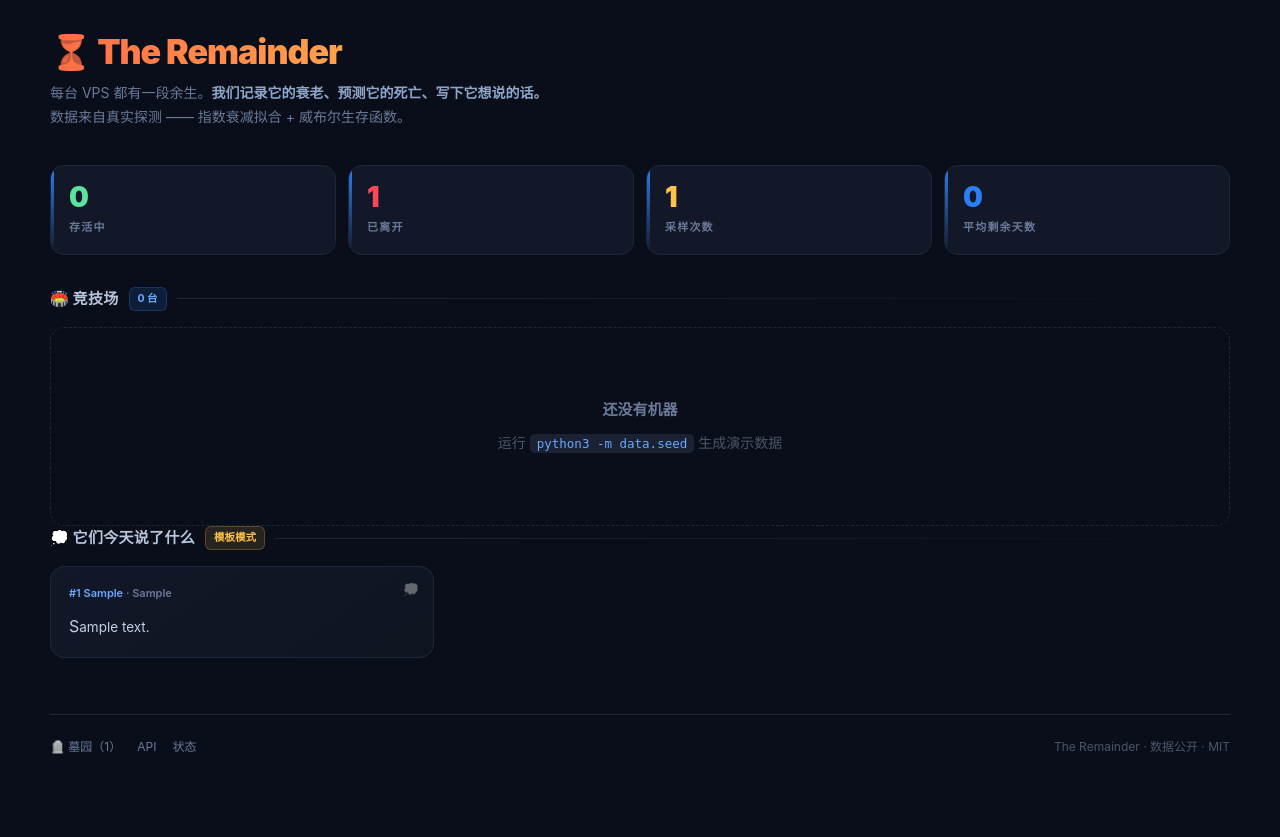
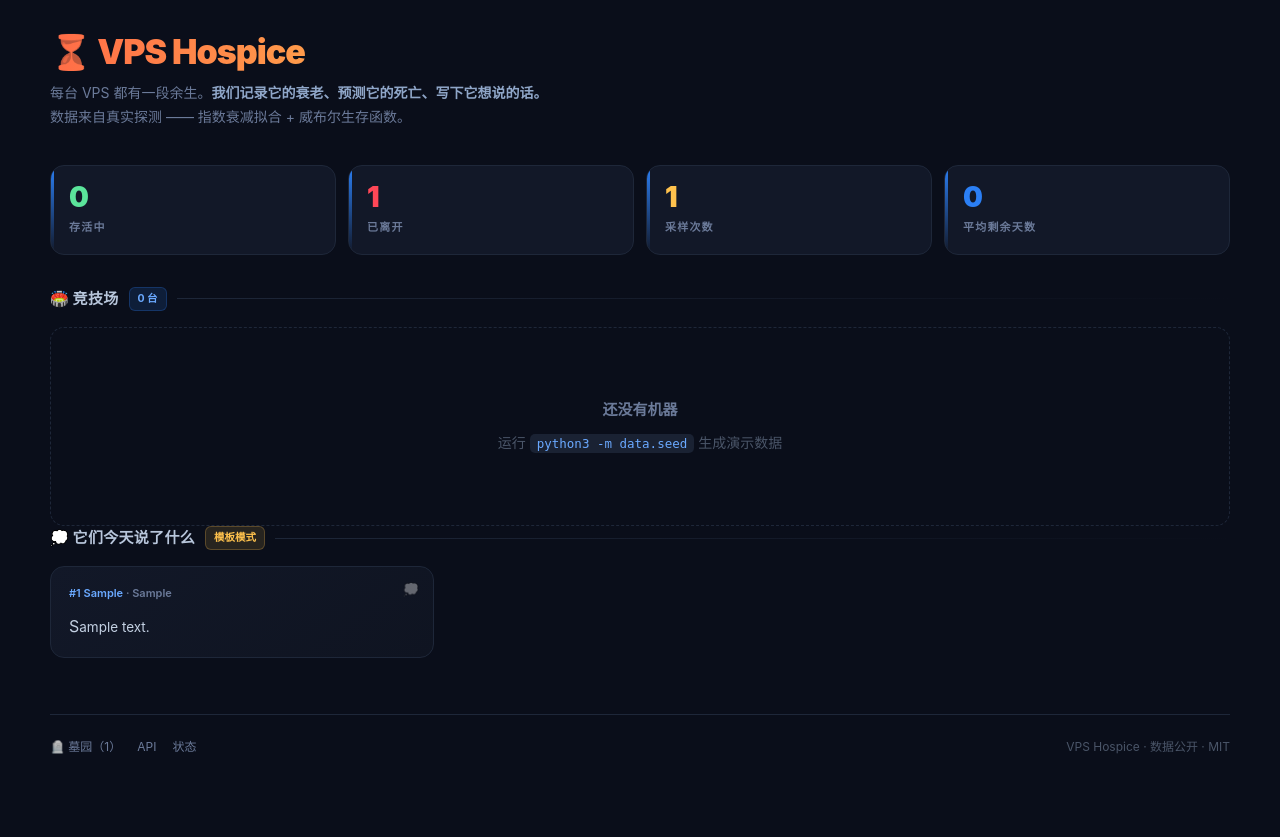
Before and after one commit to 336888/-vps-hospice, a FastAPI app: page / in a window 1280 px wide. Run offline with FastAPI, Linux system fonts and the light colour scheme; tables that the repository leaves empty hold one stand-in row (values such as "Sample post").

Commit message:
refactor: 项目改名为 VPS Hospice
- The Remainder → VPS Hospice
- the-remainder → vps-hospice
- REMAINDER_* → HOSPICE_*（环境变量前缀）
- remainder.db → hospice.db

```diff
--- a/app/__init__.py
+++ b/app/__init__.py
@@ -1,2 +1,2 @@
-"""The Remainder — 100 台 VPS 的余生"""
+"""VPS Hospice — 100 台 VPS 的余生"""
 __version__ = "1.0.0"
--- a/app/db.py
+++ b/app/db.py
@@ -16,7 +16,7 @@ import time
 from contextlib import contextmanager
 from typing import Any, Iterator
 
-DB_PATH = os.environ.get("REMAINDER_DB", os.path.join(os.path.dirname(__file__), "..", "data", "remainder.db"))
+DB_PATH = os.environ.get("HOSPICE_DB", os.path.join(os.path.dirname(__file__), "..", "data", "hospice.db"))
 
 SCHEMA = """
 PRAGMA journal_mode=WAL;
--- a/app/main.py
+++ b/app/main.py
@@ -1,16 +1,16 @@
 """
-The Remainder —— 100 台 VPS 的余生
+VPS Hospice —— 100 台 VPS 的余生
 
 启动：
     python3 -m app.main
     或 uvicorn app.main:app --host 0.0.0.0 --port 8000
 
 环境变量：
-    REMAINDER_DB          SQLite 路径
-    REMAINDER_LLM_KEY     LLM API Key（可选，没有就用模板）
-    REMAINDER_LLM_BASE    API 地址（默认 OpenAI）
-    REMAINDER_LLM_MODEL   模型名
-    REMAINDER_SECRET      管理接口密钥（/api/probe 需要）
+    HOSPICE_DB          SQLite 路径
+    HOSPICE_LLM_KEY     LLM API Key（可选，没有就用模板）
+    HOSPICE_LLM_BASE    API 地址（默认 OpenAI）
+    HOSPICE_LLM_MODEL   模型名
+    HOSPICE_SECRET      管理接口密钥（/api/probe 需要）
 """
 
 from __future__ import annotations
@@ -29,9 +29,9 @@ from fastapi.templating import Jinja2Templates
 from . import db, monologue, survival
 
 HERE = os.path.dirname(os.path.abspath(__file__))
-SECRET = os.environ.get("REMAINDER_SECRET", "")
+SECRET = os.environ.get("HOSPICE_SECRET", "")
 
-app = FastAPI(title="The Remainder", version="1.0.0")
+app = FastAPI(title="VPS Hospice", version="1.0.0")
 templates = Jinja2Templates(directory=os.path.join(HERE, "templates"))
 
 
--- a/app/monologue.py
+++ b/app/monologue.py
@@ -10,9 +10,9 @@
   数据指纹 = hash(健康度, 天数, steal, load)
 
 配置（环境变量）：
-  REMAINDER_LLM_BASE   API 地址，默认 https://api.openai.com/v1
-  REMAINDER_LLM_KEY    API Key，留空则用模板模式
-  REMAINDER_LLM_MODEL  模型名，默认 gpt-4o-mini
+  HOSPICE_LLM_BASE   API 地址，默认 https://api.openai.com/v1
+  HOSPICE_LLM_KEY    API Key，留空则用模板模式
+  HOSPICE_LLM_MODEL  模型名，默认 gpt-4o-mini
 """
 
 from __future__ import annotations
@@ -24,9 +24,9 @@ import random
 import urllib.request
 from typing import Any
 
-LLM_BASE = os.environ.get("REMAINDER_LLM_BASE", "https://api.openai.com/v1").rstrip("/")
-LLM_KEY = os.environ.get("REMAINDER_LLM_KEY", "").strip()
-LLM_MODEL = os.environ.get("REMAINDER_LLM_MODEL", "gpt-4o-mini").strip()
+LLM_BASE = os.environ.get("HOSPICE_LLM_BASE", "https://api.openai.com/v1").rstrip("/")
+LLM_KEY = os.environ.get("HOSPICE_LLM_KEY", "").strip()
+LLM_MODEL = os.environ.get("HOSPICE_LLM_MODEL", "gpt-4o-mini").strip()
 
 PROMPT = """你是一台 VPS 服务器。用第一人称写一段独白。
 
--- a/app/templates/graveyard.html
+++ b/app/templates/graveyard.html
@@ -3,7 +3,7 @@
 <head>
 <meta charset="utf-8">
 <meta name="viewport" content="width=device-width, initial-scale=1">
-<title>🪦 墓园 — The Remainder</title>
+<title>🪦 墓园 — VPS Hospice</title>
 <style>
 *{margin:0;padding:0;box-sizing:border-box}
 :root{--bg:#0a0e1a;--card:#121828;--line:#1e2739;--txt:#e6edf7;--dim:#6b7a99;--dim2:#4a5568}
@@ -88,7 +88,7 @@ h1{font-size:28px;font-weight:900;letter-spacing:-.5px;margin-bottom:8px}
   </div>
   {% endif %}
 
-  <div class="foot">The Remainder · 每台机器都值得一个墓志铭</div>
+  <div class="foot">VPS Hospice · 每台机器都值得一个墓志铭</div>
 
 </div>
 </body>
--- a/app/templates/index.html
+++ b/app/templates/index.html
@@ -3,7 +3,7 @@
 <head>
 <meta charset="utf-8">
 <meta name="viewport" content="width=device-width, initial-scale=1">
-<title>The Remainder — 100 台 VPS 的余生</title>
+<title>VPS Hospice — 100 台 VPS 的余生</title>
 <meta name="description" content="每台 VPS 都有一段余生。我们记录它的衰老、预测它的死亡、写下它想说的话。">
 <style>
 *{margin:0;padding:0;box-sizing:border-box}
@@ -143,7 +143,7 @@ body{
 <div class="wrap">
 
   <div class="hero">
-    <h1>⏳ The Remainder</h1>
+    <h1>⏳ VPS Hospice</h1>
     <div class="sub">
       每台 VPS 都有一段余生。<b>我们记录它的衰老、预测它的死亡、写下它想说的话。</b><br>
       数据来自真实探测 —— 指数衰减拟合 + 威布尔生存函数。
@@ -212,7 +212,7 @@ body{
     <a href="/graveyard">🪦 墓园（{{ dead_count }}）</a>
     <a href="/api/state">API</a>
     <a href="/healthz">状态</a>
-    <span style="margin-left:auto">The Remainder · 数据公开 · MIT</span>
+    <span style="margin-left:auto">VPS Hospice · 数据公开 · MIT</span>
   </div>
 
 </div>
--- a/app/templates/node.html
+++ b/app/templates/node.html
@@ -3,7 +3,7 @@
 <head>
 <meta charset="utf-8">
 <meta name="viewport" content="width=device-width, initial-scale=1">
-<title>#{{ n.id }} {{ n.provider }} {{ n.location }} — The Remainder</title>
+<title>#{{ n.id }} {{ n.provider }} {{ n.location }} — VPS Hospice</title>
 <style>
 *{margin:0;padding:0;box-sizing:border-box}
 :root{--bg:#0a0e1a;--card:#121828;--line:#1e2739;--txt:#e6edf7;--dim:#6b7a99;--dim2:#4a5568;
```
Also changed, not shown: README.md, 3 other files.
